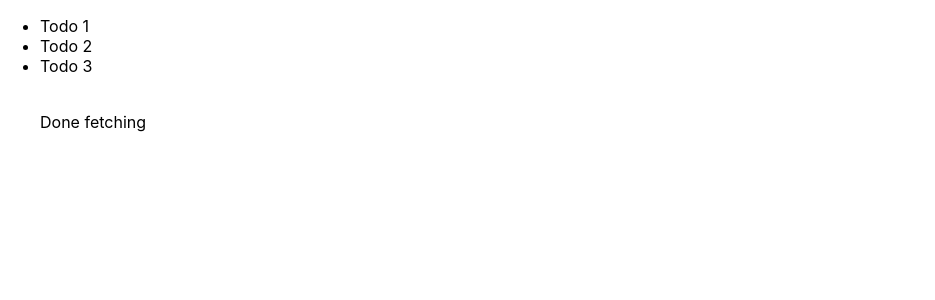
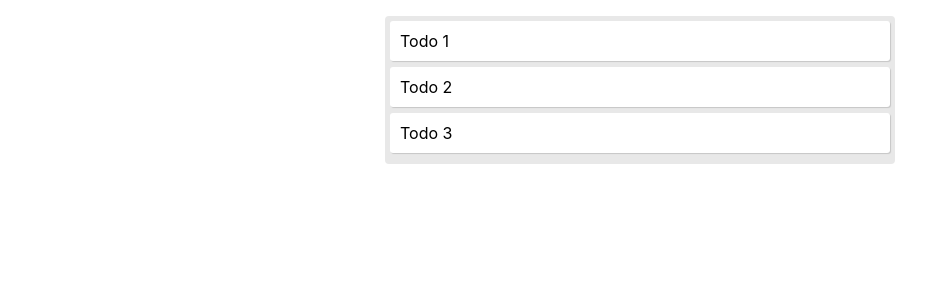
Before and after one commit to DHT-Uri/training-avada-uri, a React (Create React App) app in the folder reactjs/todo-app/: page / in a window 1280 px wide. Shown: the top 300 px of the page, without its empty margins (0-935 px from the left). Built offline with nearby package versions, Linux system fonts and the light colour scheme.

Commit message:
Uri's commit

```diff
--- a/reactjs/todo-app/src/components/App/App.css
+++ b/reactjs/todo-app/src/components/App/App.css
@@ -1,13 +1,7 @@
-.app {
-  background: #209cee;
-  height: 100vh;
-  padding: 30px;
-}
-
 .todo-list {
   background: #e8e8e8;
   border-radius: 4px;
-  max-width: 400px;
+  width: 500px;
   padding: 5px;
 }
 
@@ -17,8 +11,8 @@
   border-radius: 3px;
   box-shadow: 1px 1px 1px rgba(0, 0, 0, 0.15);
   display: flex;
-  font-size: 12px;
+  font-size: 16px;
   justify-content: space-between;
   margin-bottom: 6px;
-  padding: 3px 10px;
+  padding: 10px;
 }
--- a/reactjs/todo-app/src/components/App/App.js
+++ b/reactjs/todo-app/src/components/App/App.js
@@ -20,19 +20,21 @@ function App() {
     const {data: todos, loading, fetched} = useFetchApi({url: "..."});
     return (
         <>
-            <ul>
+            <ul className="todo-list">
                 {loading ? (
-                    <div>Loading users...</div>
+                    <div>Loading todo list...</div>
                 ) : (
                     <>
-                        {todos.map(todo => {
+                        {todos.map((todo, index)=> {
                             return (
-                                <li>{todo.todo}</li>
+                                <li className="todo"
+                                    key={index}
+                                >{todo.todo}</li>
                             )
                         })}
                     </>
                 )}
-                {fetched && (<><br/><p>Done fetching</p></>)}
+                {/*{fetched && (<><br/><p>-----Done-----</p></>)}*/}
             </ul>
         </>
   );
--- a/reactjs/todo-app/src/index.css
+++ b/reactjs/todo-app/src/index.css
@@ -5,6 +5,9 @@ body {
     sans-serif;
   -webkit-font-smoothing: antialiased;
   -moz-osx-font-smoothing: grayscale;
+  display: flex;
+  justify-content: center;
+  align-items: center;
 }
 
 code {
```
